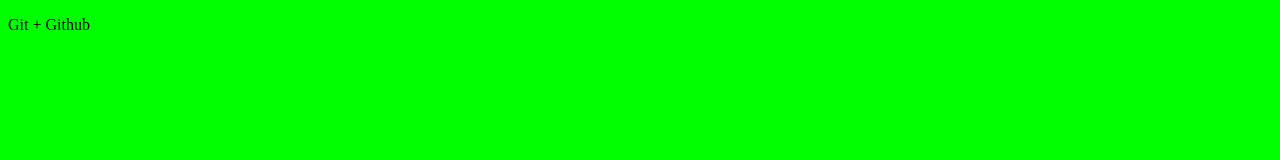
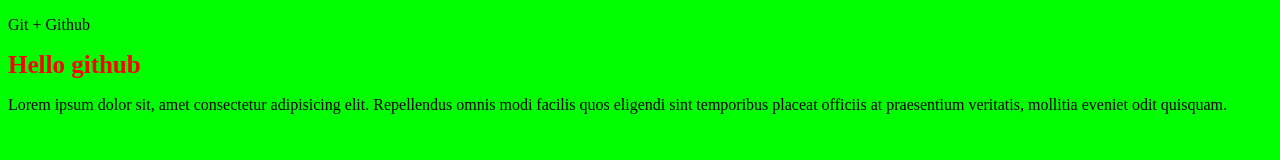
Before and after one commit to CJEF/getTest, a plain HTML site: page index.html in a window 1280 px wide. Drawn offline with Linux system fonts and the light colour scheme; files that its build step writes are made by us from their sources.

Commit message:
added new html and style code

```diff
--- a/css/style.css
+++ b/css/style.css
@@ -1,3 +1,7 @@
 body {
     background-color: #00ff00;
 }
+h1 {
+    color: red;
+    font-size: 25px;
+}
--- a/index.html
+++ b/index.html
@@ -8,5 +8,7 @@
 </head>
 <body>
     <p>Git + Github</p>
+    <h1>Hello github</h1>
+    <p>Lorem ipsum dolor sit, amet consectetur adipisicing elit. Repellendus omnis modi facilis quos eligendi sint temporibus placeat officiis at praesentium veritatis, mollitia eveniet odit quisquam.</p>
 </body>
 </html>
```
